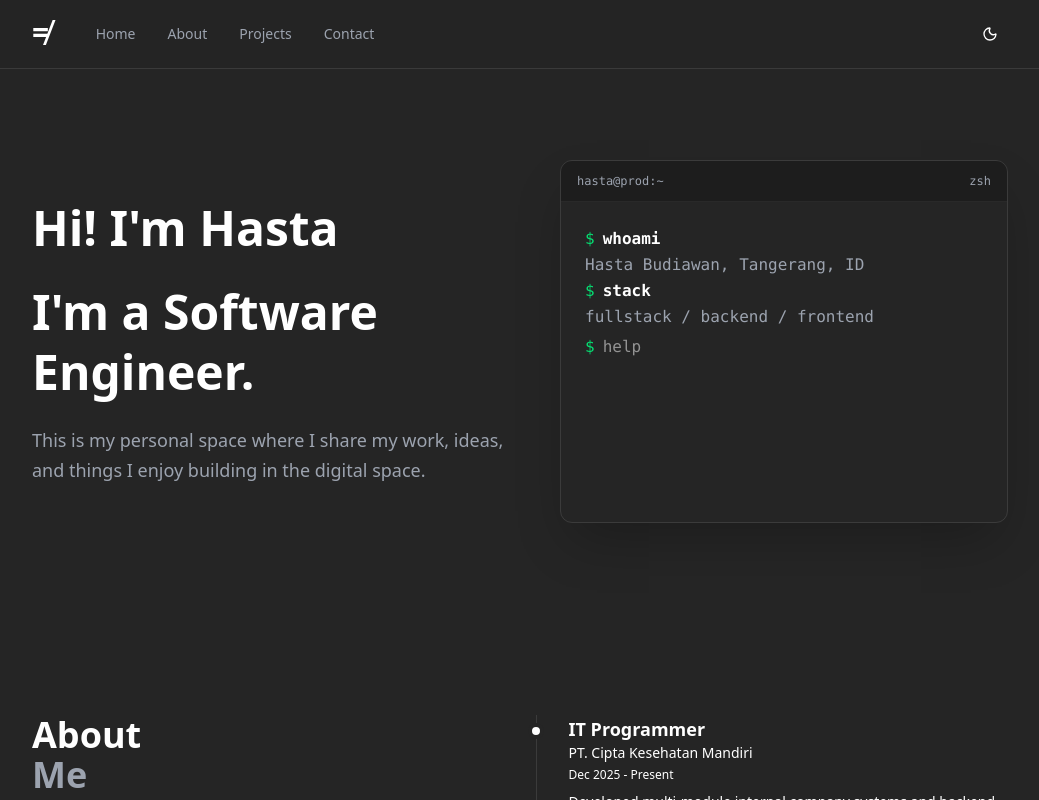
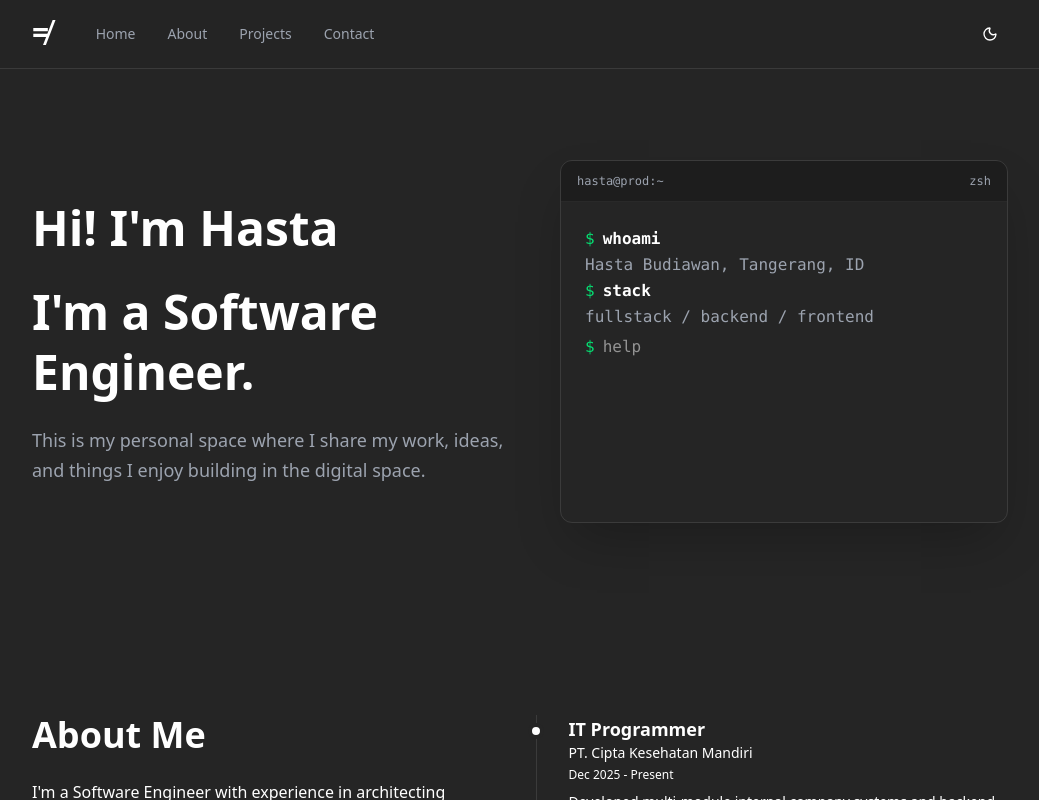
Before and after one commit to hastabdwn/portfolio, a Next.js app: page / in a window 1280 px wide. Shown: the top 800 px of the page, without its empty margins (120-1159 px from the left). Built offline with nearby package versions, Linux system fonts and the light colour scheme.

Commit message:
Update About section header to 'About Me'

```diff
--- a/app/components/About.tsx
+++ b/app/components/About.tsx
@@ -8,9 +8,7 @@ export default function About() {
     >
       <div className="flex-1 space-y-6">
         <h2 className="text-4xl font-bold">
-          About
-          <br />
-          <span className="text-muted-foreground">Me</span>
+          About Me
         </h2>
 
         {aboutData.description.map((text, i) => (
```
